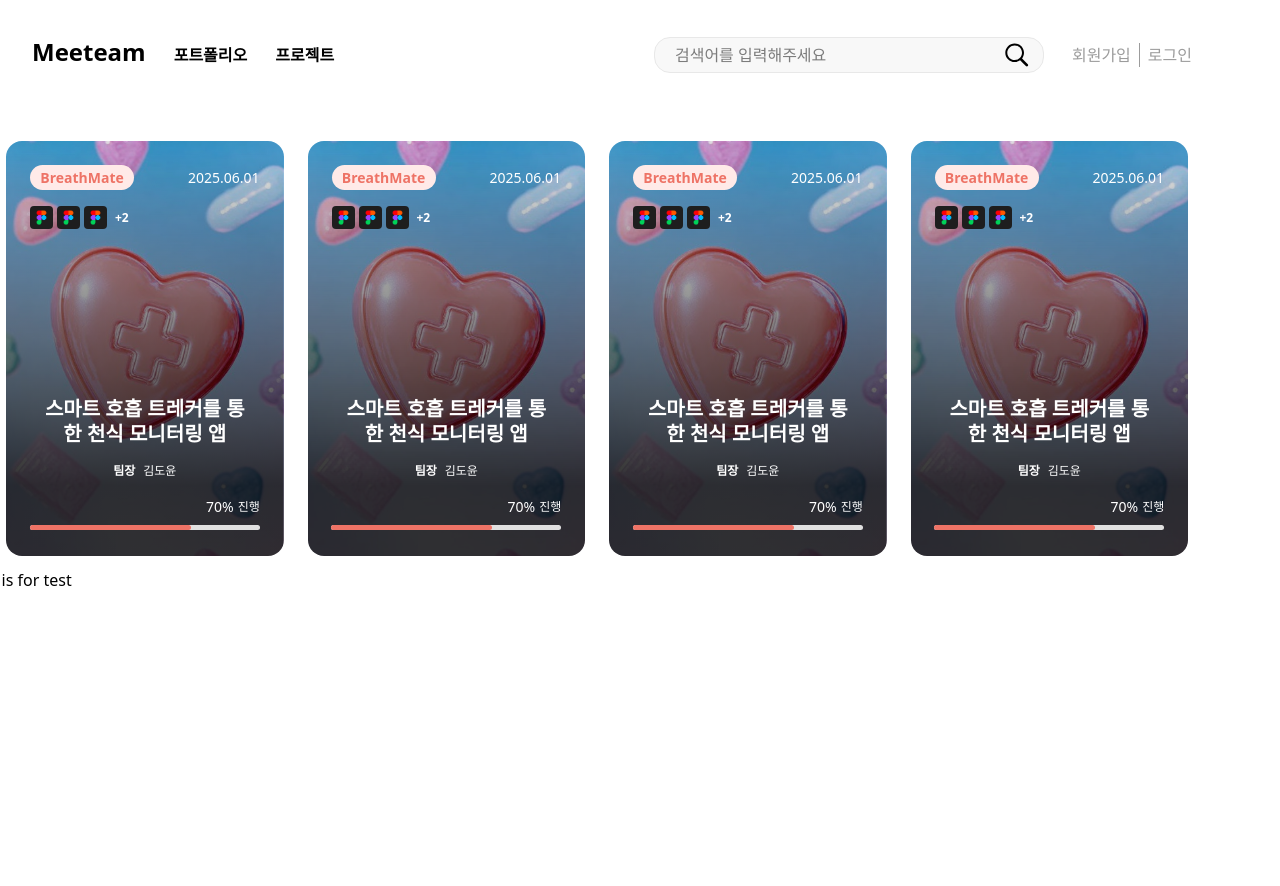
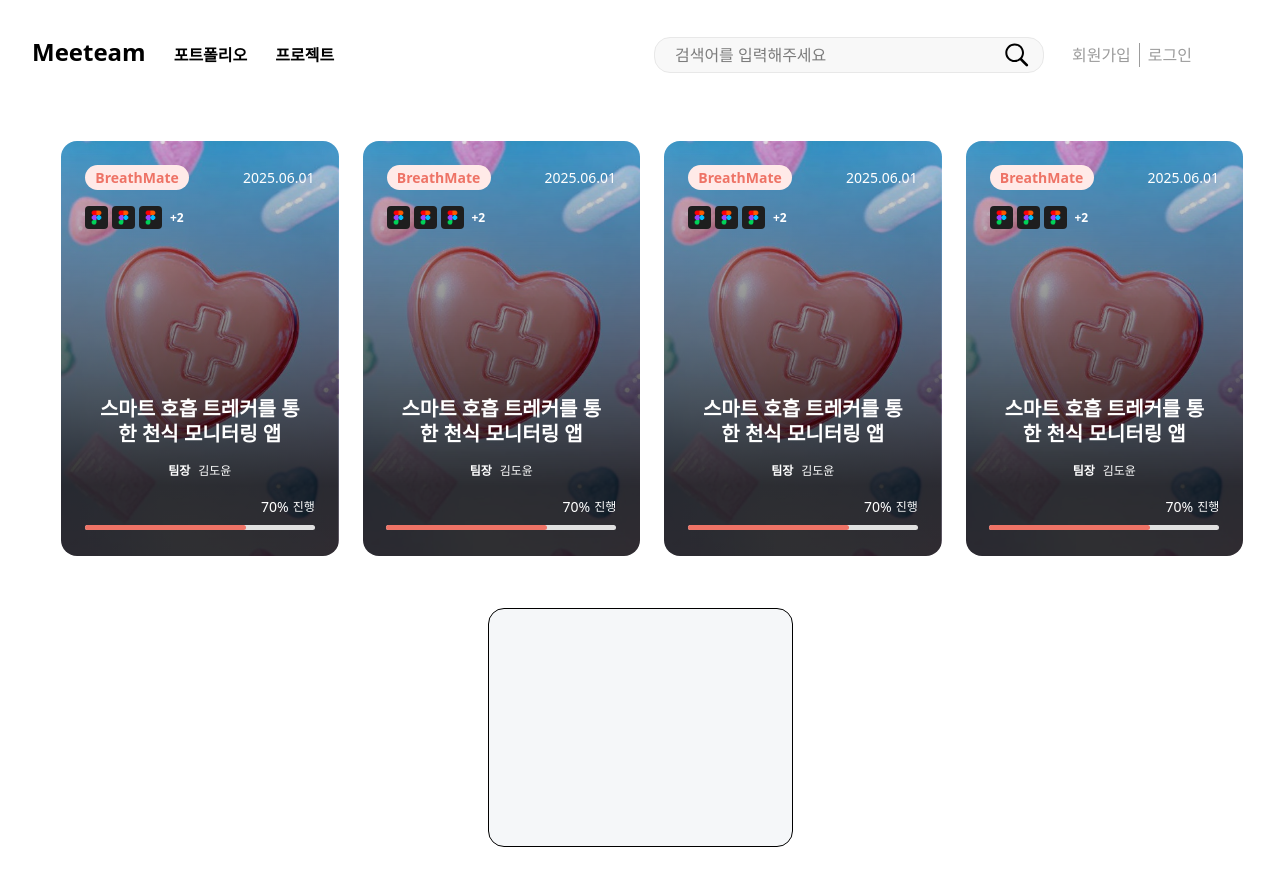
Before and after one commit to WardK-meeTeam/meeteam_front, a Next.js app: page /cardtest in a window 1280 px wide. Shown: the top 886 px of the page. Built offline with nearby package versions, Linux system fonts and the light colour scheme.

Commit message:
[#16] feat: 테스트 위치 조정

```diff
--- a/components/CardList.tsx
+++ b/components/CardList.tsx
@@ -29,14 +29,14 @@ const dummyCard = {
 export default function CardList() {
 
     return (
-        <div className="h-[1000vh]">
+        <div className="flex flex-col justify-center items-center">
             <div className="ml-6 flex items-center justify-start w-[90%] overflow-hidden">
                 {Array(4).fill(0).map((idx) => (
                     <Card key={idx} {...dummyCard}/>
                     ))}
             </div>
 
-            <div>
+            <div className="m-10">
                 <TeamRecruitCard></TeamRecruitCard>
             </div>
         </div>
--- a/components/TeamRecruitCard.tsx
+++ b/components/TeamRecruitCard.tsx
@@ -2,6 +2,8 @@
 
 export default function TeamRecruitCard () {
     return (
-        <div>this is for test</div>
+        <div className="w-[305px] h-[239px] bg-[#F5F7F9] rounded-[16px] border border-1">
+
+        </div>
     );
 };
```
